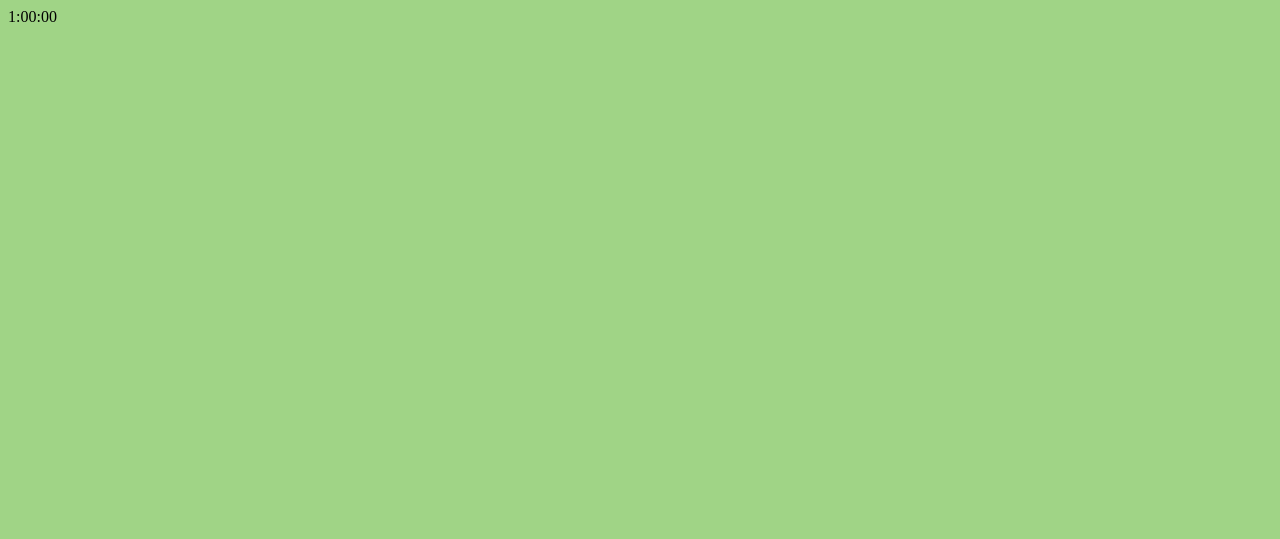
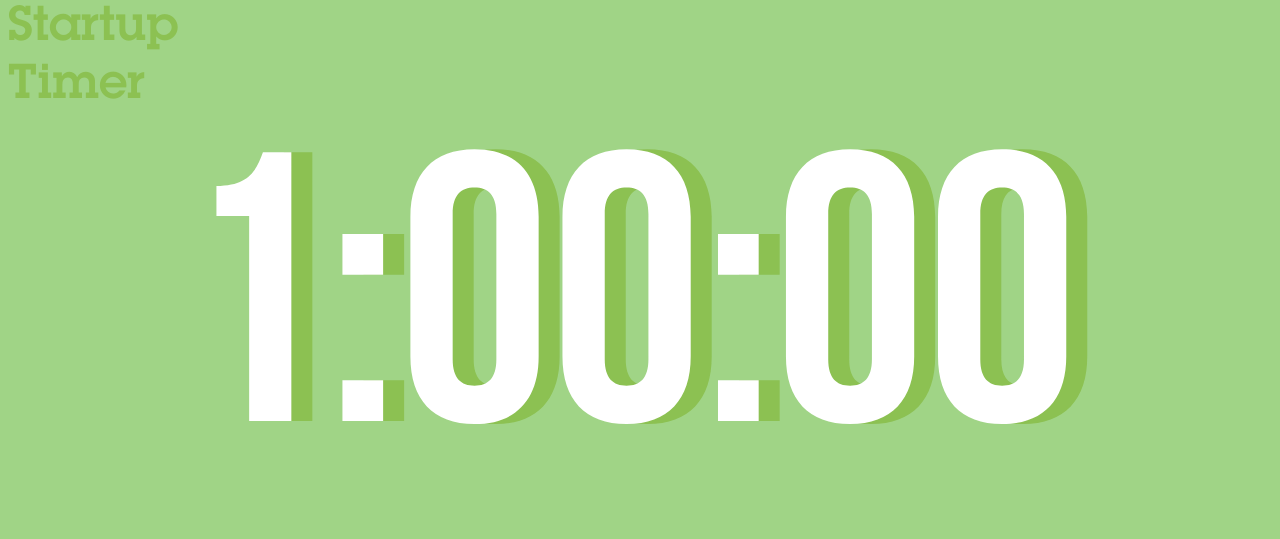
Before and after one commit to luiscarlos-gonzalez/startuptimer, a plain HTML site: page index.html in a window 1280 px wide. Drawn offline with Linux system fonts and the light colour scheme.

Commit message:
Un poco de diseño implementado

```diff
--- a/index.html
+++ b/index.html
@@ -4,15 +4,43 @@
 		Startup Weekend Timer
 	</title>
 	<style type="text/css">
-	@font-face{
-		font-family: startupfont;
-		src: url(LubalinGraphStd_Demi.otf);
+		@font-face{
+			font-family: startupfont;
+			src: url(LubalinGraphStd_Demi.otf);
+		}
+		@font-face{
+			font-family: bebasfont;
+			src: url(BebasNeue.otf);
 		}
 		body{
 			background-color: #A0D486;
 		}
+		#time_label{
+			color: white;
+			font-family: bebasfont;
+			font-size: 24em;
+			position: relative;
+			top: 0px;
+			left: 0px;
+			margin: 0 auto;
+			display: block;
+			width: 930px;
+			margin-top: 75px;
+			text-shadow: 21px 0px 0px rgba(140, 193, 82, 1);
+		}
+		#startup_timer_label{
+			font-family: startupfont;
+			color: #8CC152;
+			font-size: 3em;
+			position: absolute;
+			top: 0px;
+			width: 190px;
+			display: block;
+
+		}
 	</style>
 	<body>
+		<span id="startup_timer_label">Startup Timer</span>
 		<span id="time_label">1:00:00</span>
 	</body>
 </html>
--- a/main.js
+++ b/main.js
@@ -0,0 +1,6 @@
+var minuto = 60*1000;
+
+function update_time(){
+	document.getElementById("time_label").html =
+}
+setInterval(update_time, 1000);
```
Also changed, not shown: BebasNeue.otf (added), monito.png (added), settings_normal@2x.png (added).
